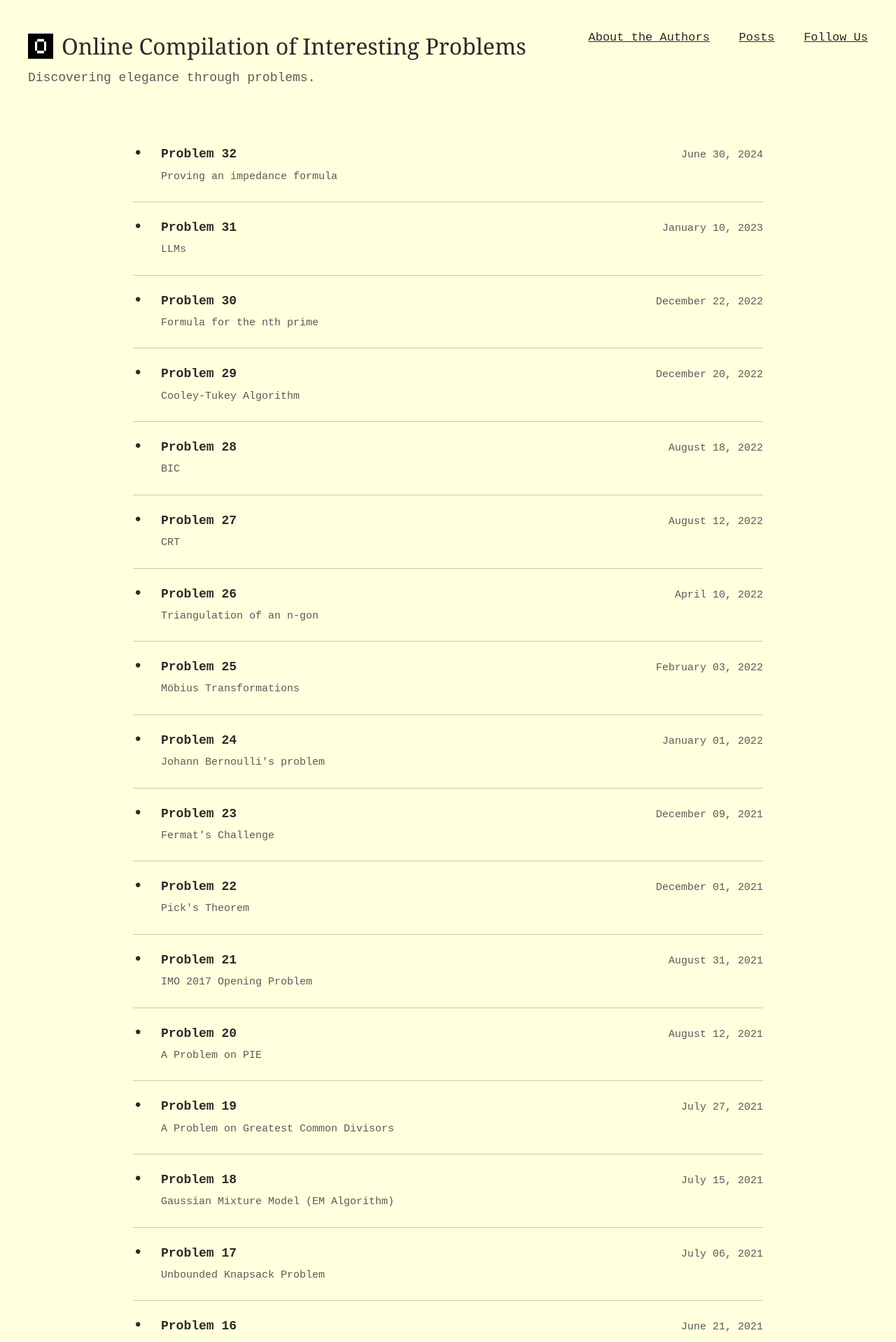
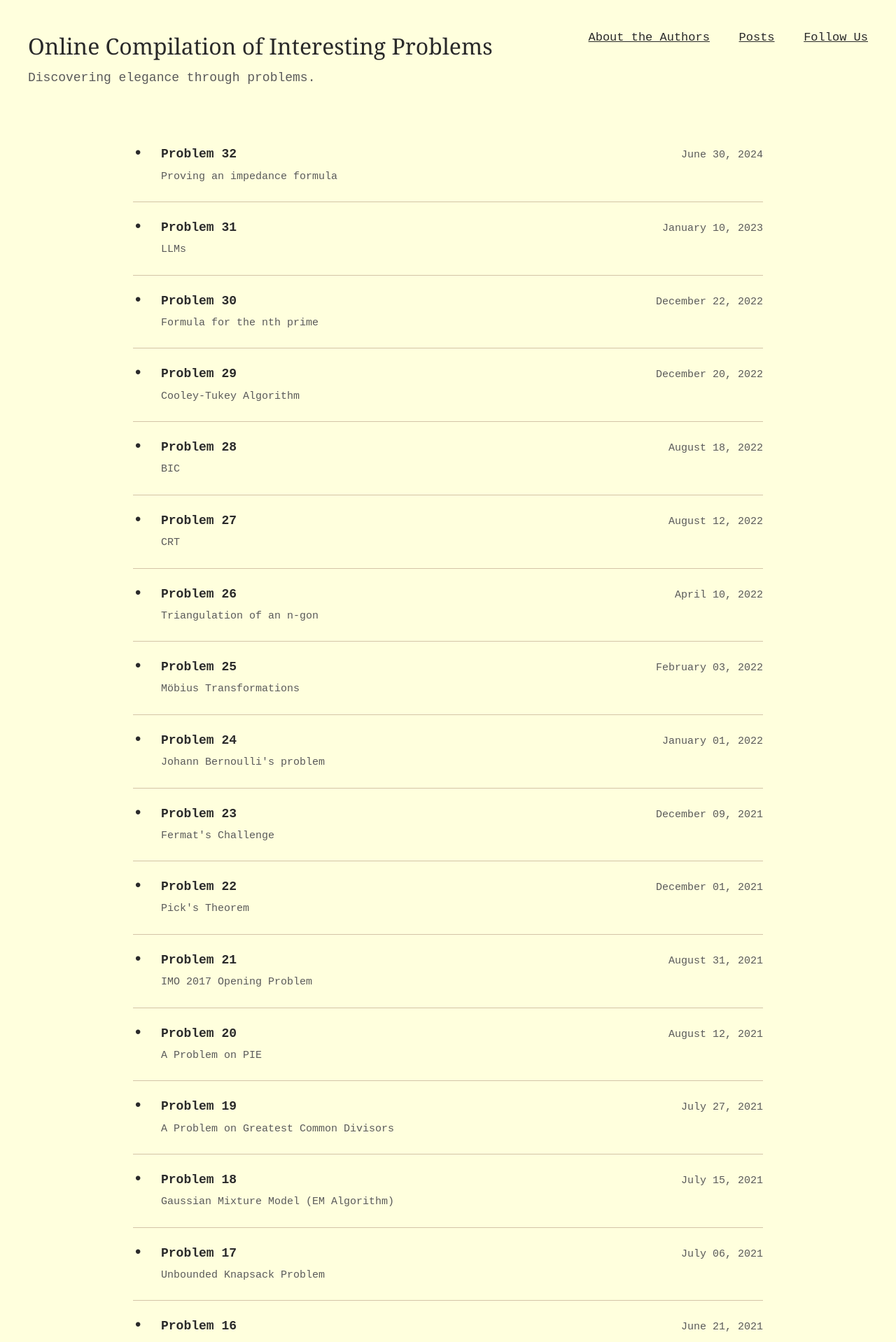
Before and after one commit to Oscuro-Phoenix/math-for-fun, a Jekyll site: the page built from index.html, in a window 1280 px wide. Shown: the top 1918 px of the page at 70% size. Built offline with Jekyll 4.4.1, drawn with Linux system fonts in a browser that asks for light colours.

Commit message:
iconshift

```diff
--- a/_includes/footer.html
+++ b/_includes/footer.html
@@ -2,9 +2,14 @@
 <div class="footer">
     {% if page.url == "/" and site.footer_only_homepage %}
         <hr>
-        <a href="{{ site.footer_url }}">{{ site.footer_text }}</a>
-        <a href="https://github.com/Oscuro-Phoenix/math-for-fun"><i class="fa fa-github-square" style="font-size:2em"></i></a>
-        <a href="https://www.linkedin.com/company/math-for-fun"><i class="fa fa-linkedin-square" style="font-size:2em"></i></a>
+        <div class="footer-content">
+            <img class="footer-icon" src="{{ site.url }}{{ site.baseurl}}/assets/home.gif" alt="OCIP Icon">
+            <div class="footer-links">
+                <a href="{{ site.footer_url }}">{{ site.footer_text }}</a>
+                <a href="https://github.com/Oscuro-Phoenix/math-for-fun"><i class="fa fa-github-square" style="font-size:2em"></i></a>
+                <a href="https://www.linkedin.com/company/math-for-fun"><i class="fa fa-linkedin-square" style="font-size:2em"></i></a>
+            </div>
+        </div>
     {% else %}
         <br>
     {% endif %}
--- a/_includes/navbar.html
+++ b/_includes/navbar.html
@@ -1,7 +1,6 @@
 <div class="navbar">
     <div class="navbar-left">
         <a class="site-title" href="{{ site.url }}{{ site.baseurl}}/">
-            <img class="site-icon" src="{{ site.url }}{{ site.baseurl}}/assets/home.gif" alt="OCIP Icon">
             {{ site.subtitle }}
         </a>
         <div class="site-tagline">Discovering elegance through problems.</div>
--- a/css/main.scss
+++ b/css/main.scss
@@ -107,21 +107,12 @@
         font-size: 32px;
         font-weight: 400;
         color: $text-primary;
-        display: flex;
-        align-items: center;
+        display: block;
         letter-spacing: 0;
         font-family: Georgia, "Times New Roman", Times, serif;
         margin-bottom: 8px;
         &:hover {
             color: $text-primary;
-        }
-
-        .site-icon {
-            width: 36px;
-            height: 36px;
-            margin-right: 12px;
-            display: inline-block;
-            vertical-align: middle;
         }
     }
 
@@ -279,9 +270,28 @@
     border-top: 1px solid $border-color;
     color: $text-secondary;
 
+    .footer-content {
+        display: flex;
+        flex-direction: column;
+        align-items: center;
+        gap: 20px;
+    }
+
+    .footer-icon {
+        width: 48px;
+        height: 48px;
+        display: block;
+    }
+
+    .footer-links {
+        display: flex;
+        align-items: center;
+        gap: 16px;
+    }
+
     a {
         color: $text-secondary;
-        margin: 0 8px;
+        margin: 0 4px;
         transition: color 0.2s ease;
 
         &:hover {
@@ -339,11 +349,6 @@
 
         .site-title {
             font-size: 28px;
-
-            .site-icon {
-                width: 34px;
-                height: 34px;
-            }
         }
 
         .site-tagline {
@@ -381,16 +386,9 @@
         }
 
         .site-title {
-            display: flex;
-            align-items: center;
+            display: block;
             margin-bottom: 8px;
             font-size: 26px;
-
-            .site-icon {
-                width: 32px;
-                height: 32px;
-                margin-right: 10px;
-            }
         }
 
         .site-tagline {
```
